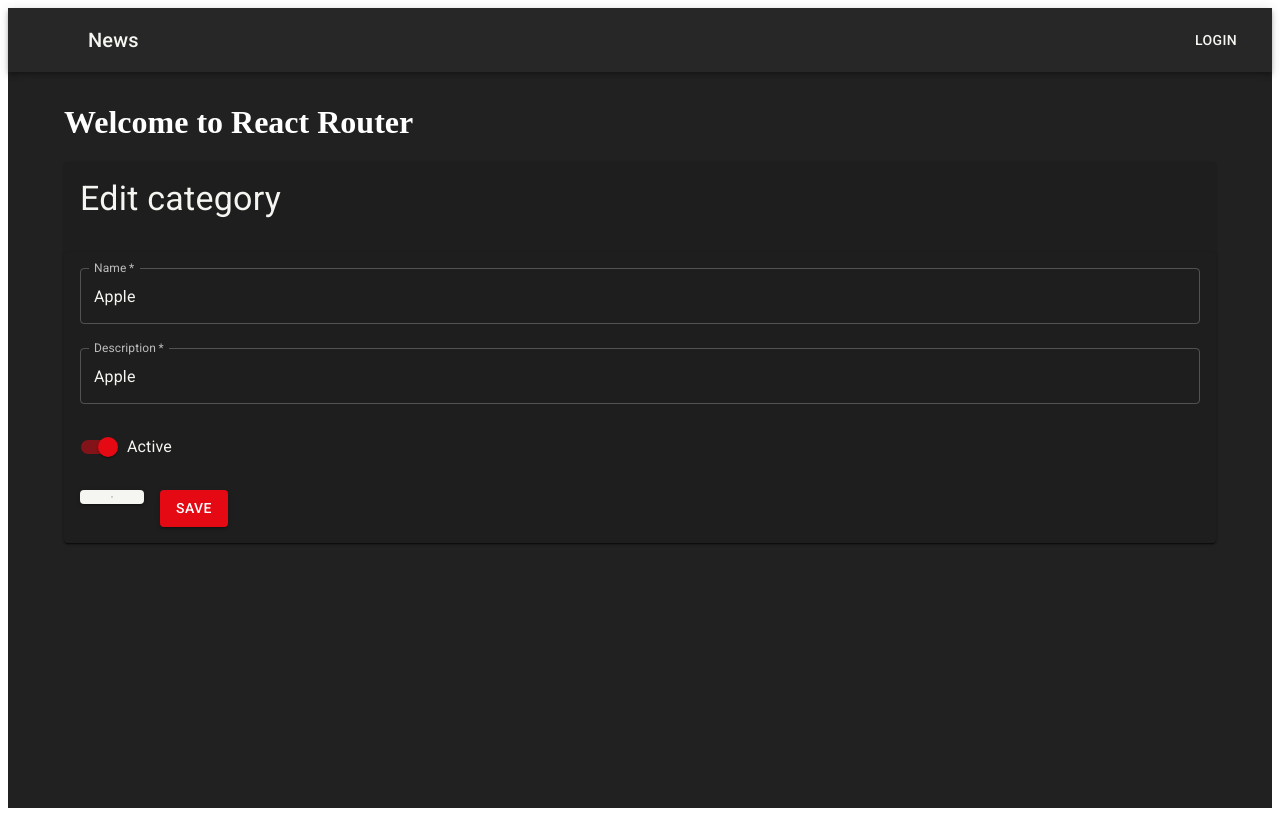
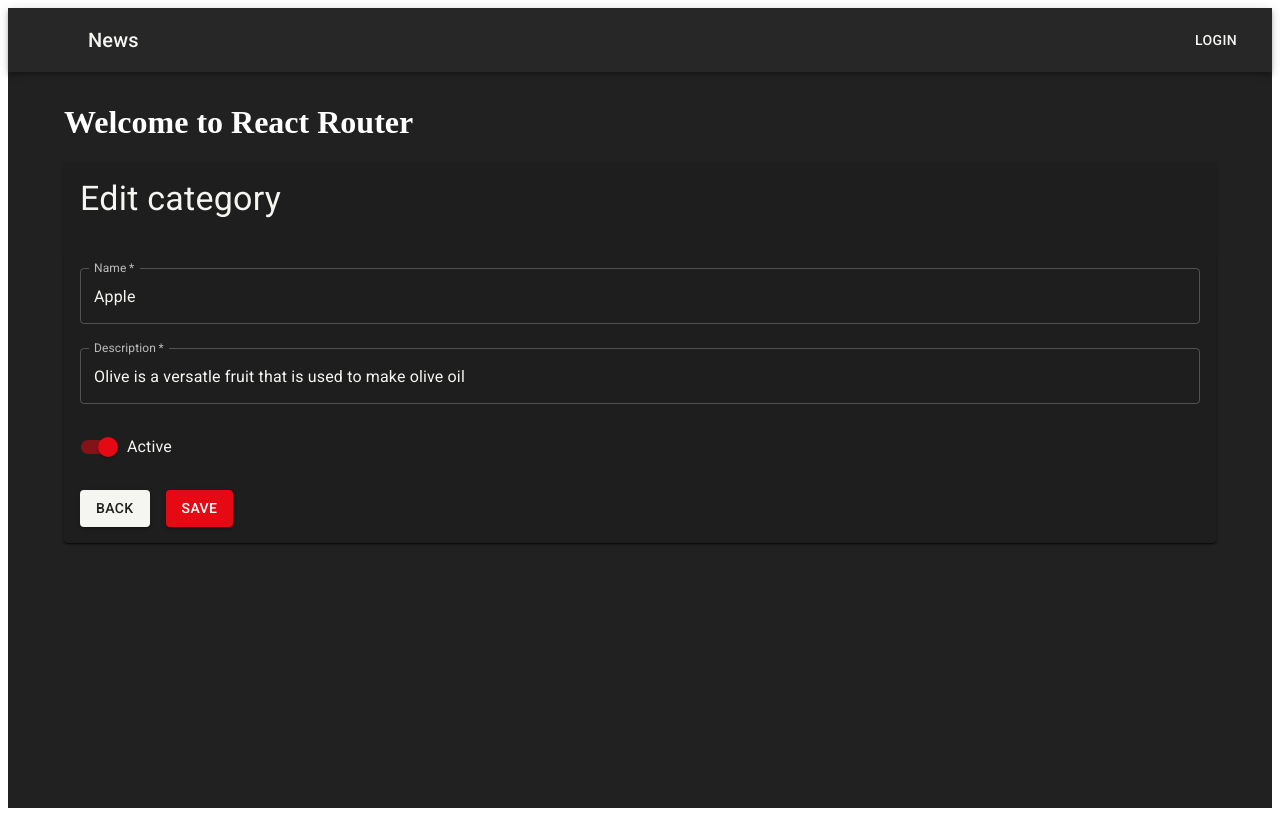
Before and after one commit to elilourenco/react-redux-app, a React (Create React App) app: page /categories/edit/A in a window 1280 px wide. Built offline with nearby package versions, Linux system fonts and the light colour scheme; some icons are missing.

Commit message:
add the page

```diff
--- a/src/features/categories/CreateCategory.tsx
+++ b/src/features/categories/CreateCategory.tsx
@@ -1,22 +1,36 @@
 import { Box,Paper,Typography } from "@mui/material"
-import { Category, createCategory,  } from "./categorySlice";
+import { Category, createCategory, selectCategoryById,  } from "./categorySlice";
 import React, { useState } from "react";
 import { CategoryForm } from "./components/CategoryForm";
-import { useAppDispatch } from "../../app/hooks";
+import { useAppDispatch, useAppSelector } from "../../app/hooks";
+import { useParams } from "react-router-dom";
 
 
  export  const CategoryCreate =() =>{
+    const id= useParams().id || "";
+    const [isdisabled, setIsdisabled] = useState(false)
+    const  category= useAppSelector((state) => selectCategoryById(state,id))
 
-    const [isdisabled, setIsdisabled] = useState(false)
-    const [categoryState, setCategoryState]= useState<Category>({
+   const [categoryState, setCategoryState]=useState<Category>(()=>{
+        if (!category) {
 
-    id: "",
-    name: "",
-    is_active:false,
-    created_at: new Date(),
-    updated_at: new Date(),
-    deleted_at: null,
-    description:"",
+    return {
+      id: "",
+      name: "",
+      description: "",
+      is_active: false,
+      deleted_at: null,
+      created_at: new Date(),
+      updated_at: new Date(),
+    };
+ }
+
+ return {
+    ...category,
+    created_at: new Date(category.created_at),
+    updated_at: new Date(category.updated_at),
+    deleted_at: category.deleted_at ? new Date(category.deleted_at) : null
+  };
 });
 
 const dispatch = useAppDispatch();
--- a/src/features/categories/components/CategoryForm.tsx
+++ b/src/features/categories/components/CategoryForm.tsx
@@ -1,7 +1,7 @@
 import { Box, Button, FormControl, FormControlLabel,
 FormGroup, Grid, Paper, Switch, TextField} from "@mui/material"
 import { Category, } from "../categorySlice";
-import { Link } from "@mui/icons-material";
+import { Link as RouterLink} from "react-router-dom";
 
 
 type Props = {
@@ -52,9 +52,9 @@ export  function CategoryForm ({
                             <FormControl fullWidth>
                                 <TextField
                                 required
-                                name="Descrition"
+                                name="descrition"
                                 label="Description"
-                                value={category.name}
+                                value={category.description}
                                 disabled={isdisabled}
                                 onChange={handleChange}
                                  />
@@ -70,6 +70,8 @@ export  function CategoryForm ({
                                         name="is_active"
                                         color="secondary"
                                         checked ={category.is_active}
+                                        onChange={handleChange}
+                                        disabled={isdisabled}
                                         aria-label="Toggle switch"
 
                                     />
@@ -84,7 +86,8 @@ export  function CategoryForm ({
 
                         <Grid size={{xs:12}} >
                             <Box display="flex" gap={2}>
-                                <Button  variant="contained" component={Link} to="/categories">
+                                <Button  variant="contained"
+                                component={RouterLink} to="/categories">
                                    Back
 
                                 </Button>
@@ -93,10 +96,10 @@ export  function CategoryForm ({
                                 type="submit"
                                 variant="contained"
                                 color="secondary"
-                                disabled={isdisabled}
+                                disabled={isdisabled || isLoading}
                                 >
 
-                                Save
+                                {isLoading ?  "Saving..." : "Save"}
 
                                 </Button>
                             </Box>
```
